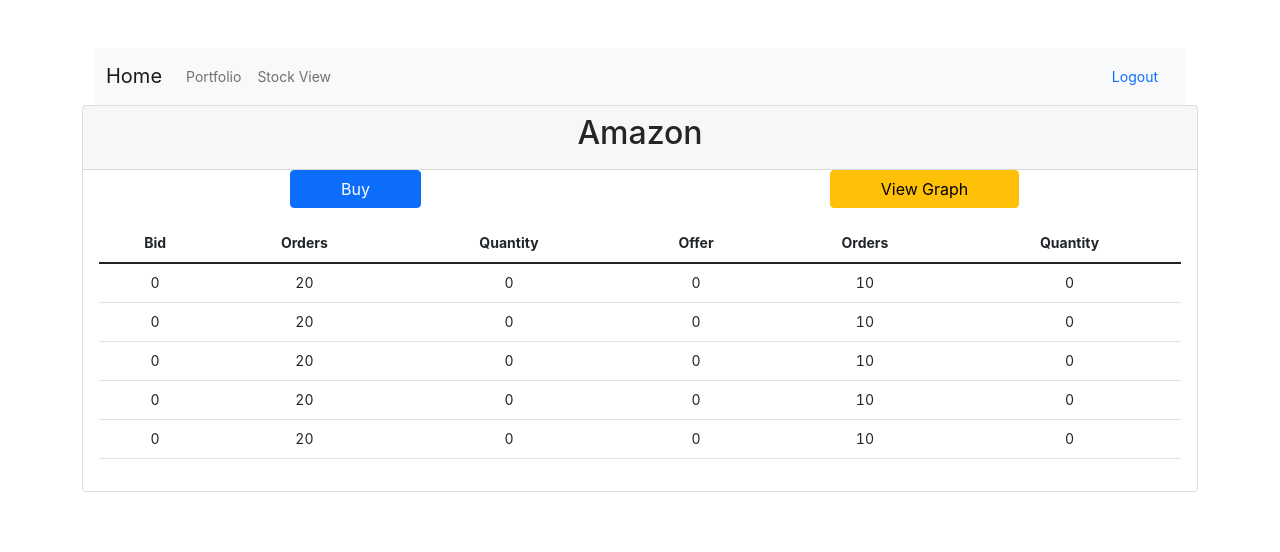
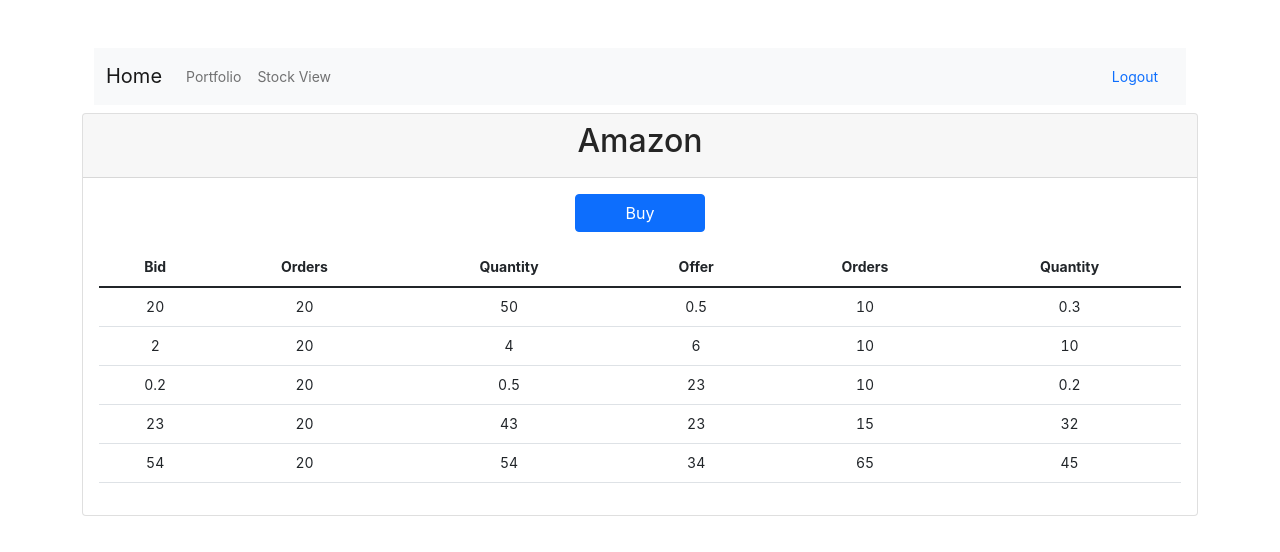
Before and after one commit to jsidd06/stock-portfolio, a React (Create React App) app: page /buy-sell/Amazon in a window 1280 px wide. Shown: the top 552 px of the page. Built offline with nearby package versions, Linux system fonts and the light colour scheme; sample sign-in values are in the browser's storage.

Commit message:
set the classname in all screen and change the style formate

```diff
--- a/src/FakeData/TableFakeData.js
+++ b/src/FakeData/TableFakeData.js
@@ -2,48 +2,48 @@
 const Tabledata = [
   {
     id: "1",
-    bid: 0,
+    bid: 20,
     bidOrders: 20,
-    bidQuantity: 0,
-    offer: 0,
+    bidQuantity: 50,
+    offer: 0.5,
     offerOrders: 10,
-    offerQuantity: 0,
+    offerQuantity: 0.30,
   },
   {
     id: "2",
-    bid: 0,
+    bid: 2.0,
     bidOrders: 20,
-    bidQuantity: 0,
-    offer: 0,
+    bidQuantity: 4.0,
+    offer: 6.0,
     offerOrders: 10,
-    offerQuantity: 0,
+    offerQuantity: 10,
   },
   {
     id: "3",
-    bid: 0,
+    bid: 0.2,
     bidOrders: 20,
-    bidQuantity: 0,
-    offer: 0,
+    bidQuantity: 0.5,
+    offer: 23,
     offerOrders: 10,
-    offerQuantity: 0,
+    offerQuantity: 0.20,
   },
   {
     id: "4",
-    bid: 0,
+    bid: 23,
     bidOrders: 20,
-    bidQuantity: 0,
-    offer: 0,
-    offerOrders: 10,
-    offerQuantity: 0,
+    bidQuantity: 43,
+    offer: 23,
+    offerOrders: 15,
+    offerQuantity: 32,
   },
   {
     id: "5",
-    bid: 0,
+    bid: 54,
     bidOrders: 20,
-    bidQuantity: 0,
-    offer: 0,
-    offerOrders: 10,
-    offerQuantity: 0,
+    bidQuantity:54 ,
+    offer: 34,
+    offerOrders: 65,
+    offerQuantity: 45,
   },
 ];
 
--- a/src/views/BuyOptionScreen/BuyOptionScreen.js
+++ b/src/views/BuyOptionScreen/BuyOptionScreen.js
@@ -40,7 +40,7 @@
   return (
     <Container className="mt-5">
       <NavBarScreen />
-      <Card>
+      <Card className="mt-2">
         <CardHeader>
           <h5>{company}</h5>
         </CardHeader>
--- a/src/views/BuySellScreen/BuySellScreen.js
+++ b/src/views/BuySellScreen/BuySellScreen.js
@@ -21,29 +21,20 @@
   return (
     <Container className="text-center mt-5">
       <NavBarScreen />
-      <Card>
+      <Card className="mt-2">
         <CardHeader>
           <CardTitle>
             <h2 className="h2">{company}</h2>
           </CardTitle>
         </CardHeader>
         <Row>
-          <Col md="6">
+          <Col className="mt-3">
             <Link
               to={`/buy-option/${company}`}
               className="btn btn-primary"
               style={{ paddingLeft: 50, paddingRight: 50 }}
             >
               Buy
-            </Link>
-          </Col>
-          <Col md="6">
-            <Link
-              to="/graph"
-              className="btn btn-warning"
-              style={{ paddingLeft: 50, paddingRight: 50 }}
-            >
-              View Graph
             </Link>
           </Col>
         </Row>
--- a/src/views/GraphScreen/GraphScreen.js
+++ b/src/views/GraphScreen/GraphScreen.js
@@ -84,6 +84,7 @@
     <div className="container">
       <NavBarScreen />
       <Charts
+        className="mt-2"
         options={options}
         series={[
           {
--- a/src/views/Home/Home.js
+++ b/src/views/Home/Home.js
@@ -17,7 +17,7 @@
     <>
       <div className="mt-2">
         <NavBarScreen />
-        <Card inverse style={{ textAlign: "left" }}>
+        <Card inverse style={{ textAlign: "left" }} className="mt-2">
           <CardBody>
             <Row>
               <Col sm="12" md="6">
--- a/src/views/Portfolio/Portfolio.js
+++ b/src/views/Portfolio/Portfolio.js
@@ -17,7 +17,7 @@
   return (
     <Container className="mt-2">
       <NavBarScreen />
-      <Card>
+      <Card className="mt-2">
         <CardHeader>
           <h3>Portfolio</h3>
         </CardHeader>
--- a/src/views/SellOptionScreen/SellOptionScreen.js
+++ b/src/views/SellOptionScreen/SellOptionScreen.js
@@ -35,7 +35,7 @@
   return (
     <Container className="mt-5">
       <NavBarScreen />
-      <Card>
+      <Card className="mt-2">
         <CardHeader>
           {" "}
           <h5>{stock.company}</h5>
@@ -62,14 +62,11 @@
                   value={price}
                   onChange={(e) => setPrice(e.target.value)}
                   valid={price > 0}
-                  invalid={price <=0}
+                  invalid={price <= 0}
                 />
               </Col>
             </Row>
-            <Button
-              className="w-100 mt-2"
-              color="warning"
-            >
+            <Button className="w-100 mt-2" color="warning">
               Tap To Sell
             </Button>
           </Form>
--- a/src/views/StockView/StockView.js
+++ b/src/views/StockView/StockView.js
@@ -15,7 +15,7 @@
   return (
     <Container className="mt-2">
       <NavBarScreen />
-      <Card>
+      <Card className="mt-2">
         <CardHeader>
           <h3>Stock View</h3>
         </CardHeader>
@@ -37,7 +37,7 @@
                     className=" btn btn-warning m-2"
                     to="/graph"
                   >
-                    BuyNow
+                    View Graph
                   </Link>
                 </div>
               </Col>
```
